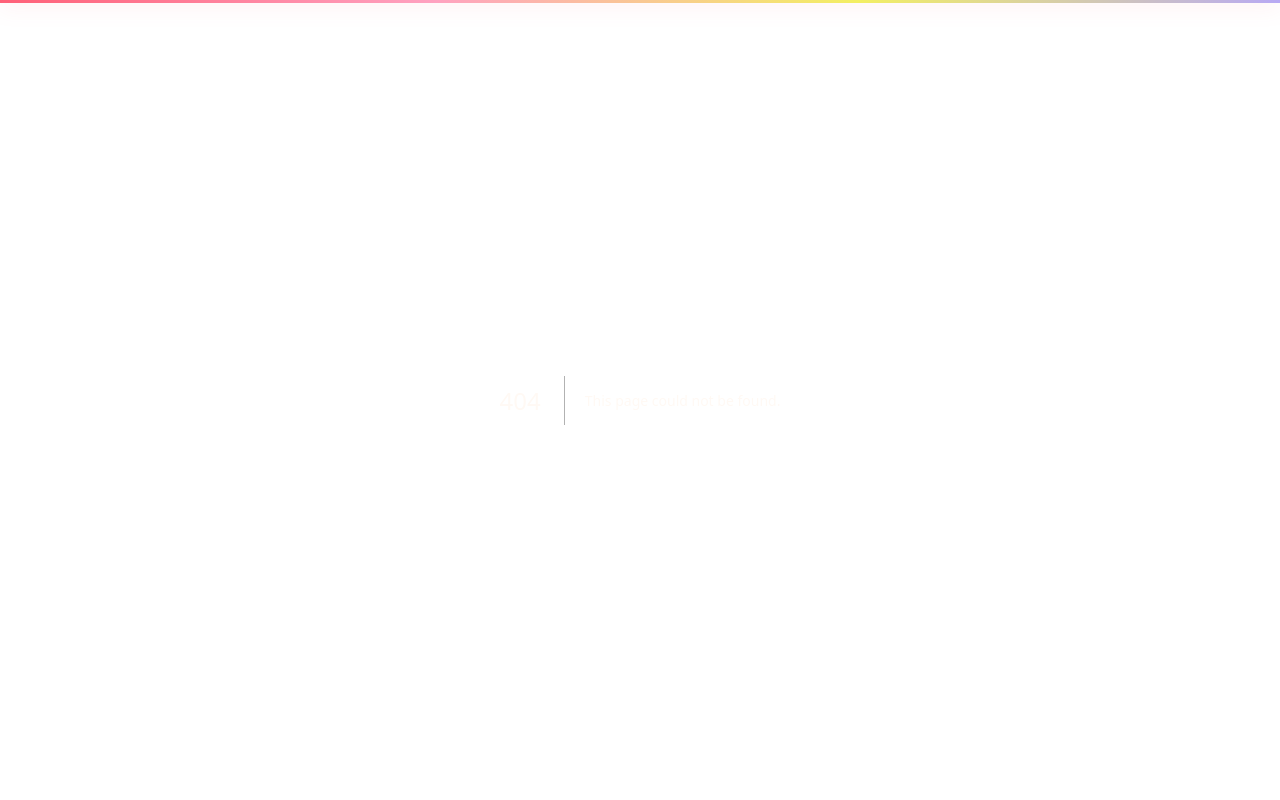
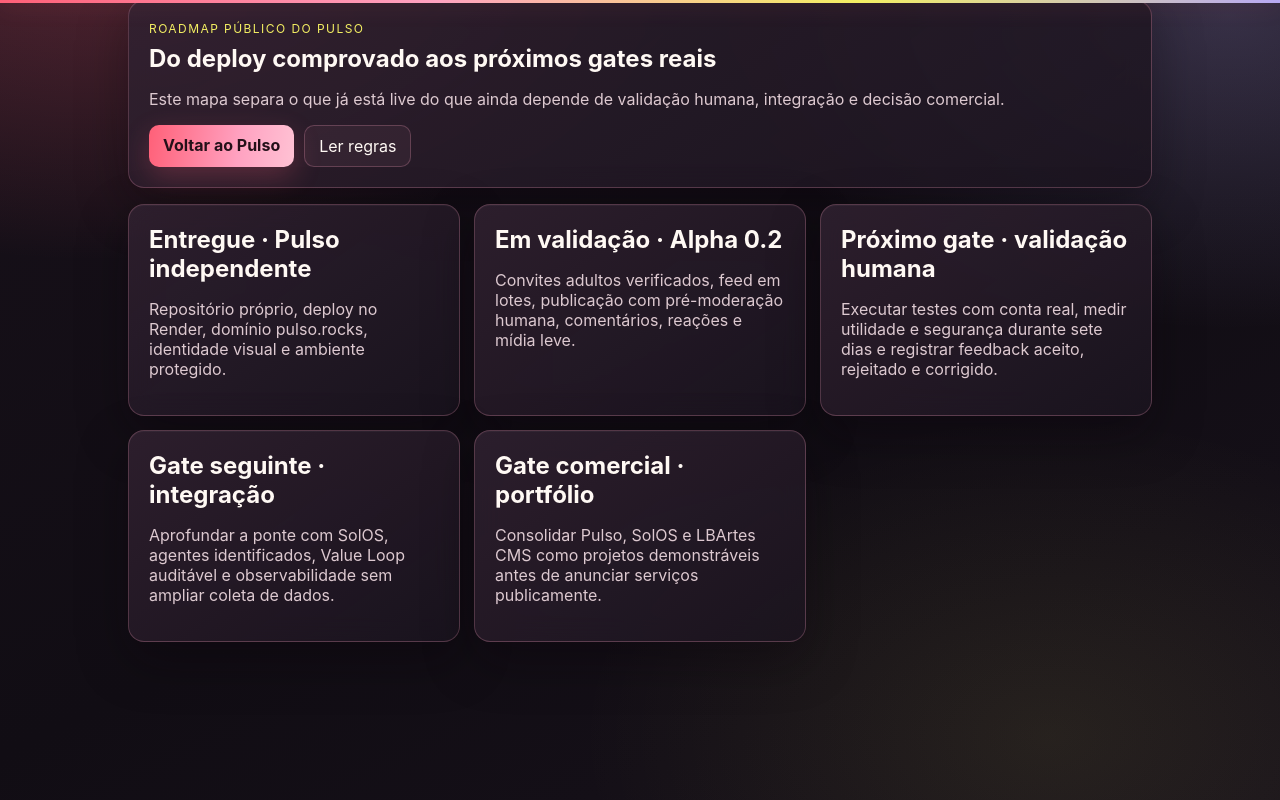
Before and after one commit to luizpeixotobella/pulso, a Next.js app: page /roadmap in a window 1280 px wide. Before the commit this address had no page. Built offline with nearby package versions, Linux system fonts and the light colour scheme.

Commit message:
fix(pulso): restore roadmap and privacy links

```diff
--- /dev/null
+++ b/src/app/roadmap/page.tsx
@@ -0,0 +1,33 @@
+import Link from "next/link";
+
+const roadmap = [
+  ["Entregue · Pulso independente", "Repositório próprio, deploy no Render, domínio pulso.rocks, identidade visual e ambiente protegido."],
+  ["Em validação · Alpha 0.2", "Convites adultos verificados, feed em lotes, publicação com pré-moderação humana, comentários, reações e mídia leve."],
+  ["Próximo gate · validação humana", "Executar testes com conta real, medir utilidade e segurança durante sete dias e registrar feedback aceito, rejeitado e corrigido."],
+  ["Gate seguinte · integração", "Aprofundar a ponte com SolOS, agentes identificados, Value Loop auditável e observabilidade sem ampliar coleta de dados."],
+  ["Gate comercial · portfólio", "Consolidar Pulso, SolOS e LBArtes CMS como projetos demonstráveis antes de anunciar serviços publicamente."],
+] as const;
+
+export default function RoadmapPage() {
+  return (
+    <main className="container">
+      <section className="panel" style={{ marginBottom: 16 }}>
+        <p className="section-kicker">Roadmap público do Pulso</p>
+        <h1>Do deploy comprovado aos próximos gates reais</h1>
+        <p>Este mapa separa o que já está live do que ainda depende de validação humana, integração e decisão comercial.</p>
+        <div className="action-row" style={{ marginTop: 14 }}>
+          <Link className="btn primary" href="/solos/pulso">Voltar ao Pulso</Link>
+          <Link className="btn" href="/solos/pulso/regras">Ler regras</Link>
+        </div>
+      </section>
+      <section className="grid">
+        {roadmap.map(([phase, detail]) => (
+          <article className="panel" key={phase}>
+            <h2>{phase}</h2>
+            <p>{detail}</p>
+          </article>
+        ))}
+      </section>
+    </main>
+  );
+}
```
Also changed, not shown: src/app/privacy-policy/page.tsx (added, +21 -0 lines).
